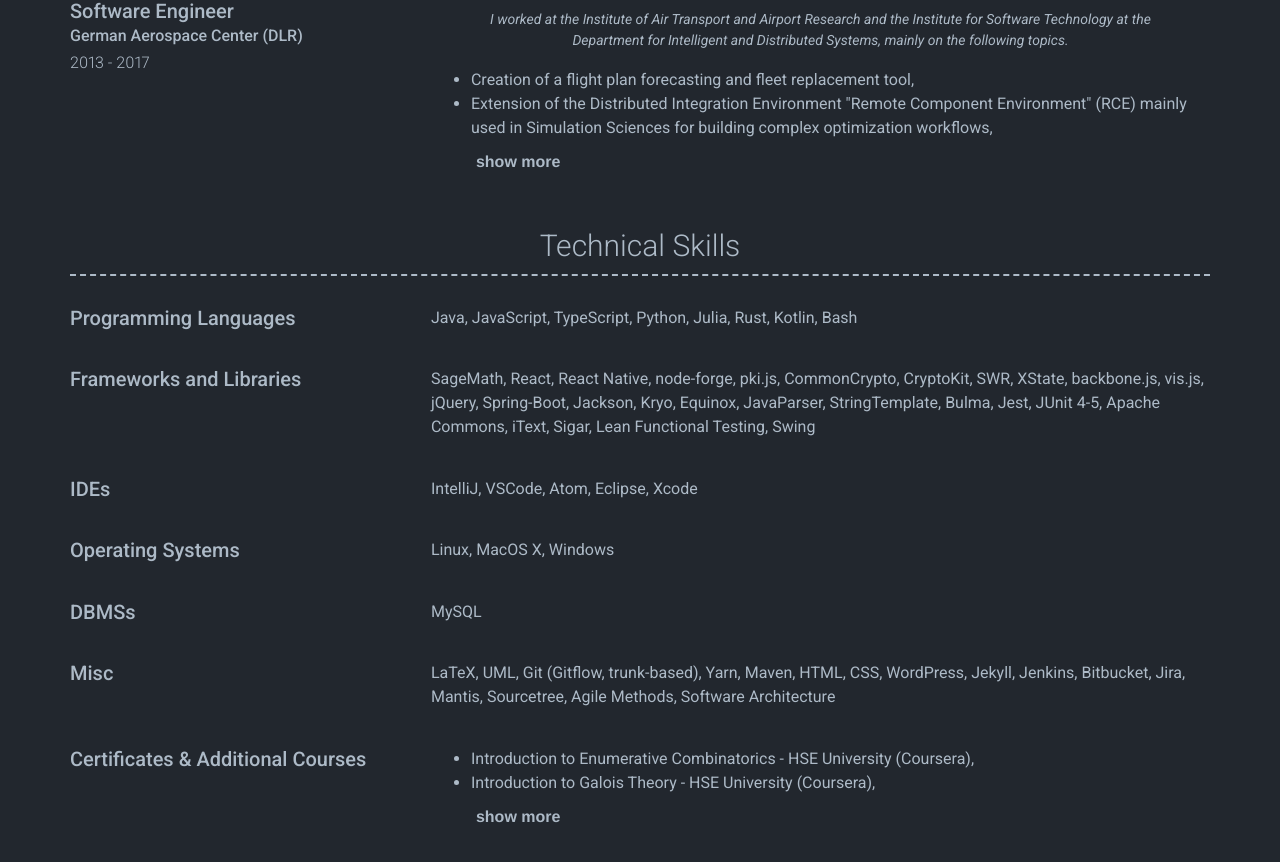
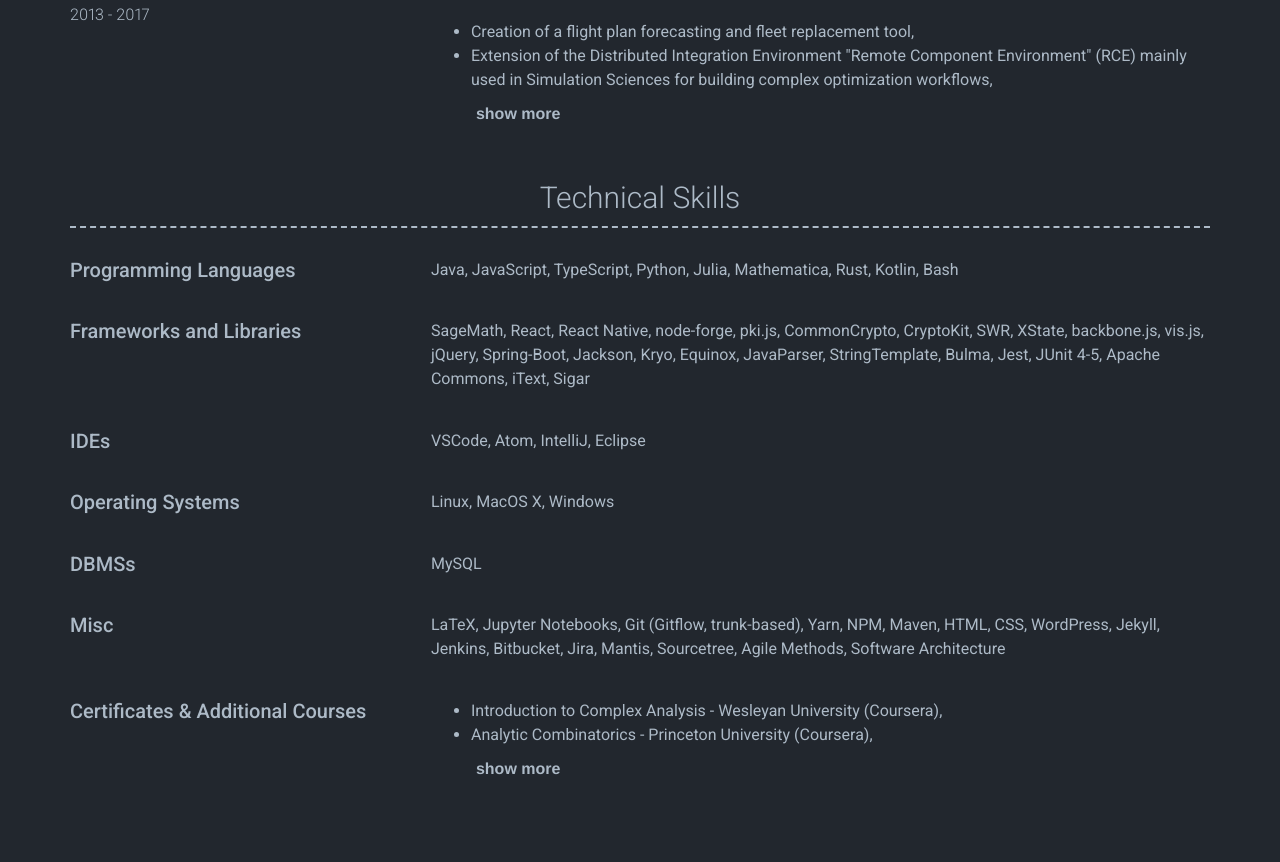
Before and after one commit to pgrepds/pgrepds.github.io, a Jekyll site: the page built from _pages/resume.html, in a window 1280 px wide and 900 px high, scrolled down 1345 px. Shown: the top 862 px of the window. Built offline with Jekyll 4.4.1, drawn with Linux system fonts in a browser that asks for light colours; nearby versions of some CDN libraries; a style sheet for code colours, icons or effects is not loaded; some of the changed text lies outside the part shown.

Commit message:
update cv.yml

```diff
--- a/_data/cv.yml
+++ b/_data/cv.yml
@@ -44,7 +44,7 @@
         <div>
           <input type="checkbox" class="read-more-state" id="position-1" />
           <ul class="read-more-wrap">
-            <li>Development of a mobile application for iOS and Android using React Native. Particularly involved in implementing a hybrid cryptosystem (RSA, AES, PKCS#7) for client-side encryption using node-forge, pki.js and native implementation for iOS and Android,</li>
+            <li>Development of a mobile application for iOS and Android using React Native,</li>
             <li>Supporting the development of a responsive Ecommerce Website using HTML, CSS and JavaScript.</li>
           </ul>
         </div>
@@ -91,17 +91,17 @@
       text-alignment: left
       title: Programming Languages
       description: | # this will include new lines to allow paragraphs
-        Java, JavaScript, TypeScript, Python, Julia, Rust, Kotlin, Bash
+        Java, JavaScript, TypeScript, Python, Julia, Mathematica, Rust, Kotlin, Bash
     - layout: top-left
       text-alignment: left
       title: Frameworks and Libraries
       description: | # this will include new lines to allow paragraphs
-        SageMath, React, React Native, node-forge, pki.js, CommonCrypto, CryptoKit, SWR, XState, backbone.js, vis.js, jQuery, Spring-Boot, Jackson, Kryo, Equinox, JavaParser, StringTemplate, Bulma, Jest, JUnit 4-5, Apache Commons, iText, Sigar, Lean Functional Testing, Swing
+        SageMath, React, React Native, node-forge, pki.js, CommonCrypto, CryptoKit, SWR, XState, backbone.js, vis.js, jQuery, Spring-Boot, Jackson, Kryo, Equinox, JavaParser, StringTemplate, Bulma, Jest, JUnit 4-5, Apache Commons, iText, Sigar
     - layout: top-left
       text-alignment: left
       title: IDEs
       description: | # this will include new lines to allow paragraphs
-        IntelliJ, VSCode, Atom, Eclipse, Xcode
+        VSCode, Atom, IntelliJ, Eclipse
     - layout: top-left
       text-alignment: left
       title: Operating Systems
@@ -117,7 +117,7 @@
       left-margin:
       title: Misc
       description: | # this will include new lines to allow paragraphs
-        LaTeX, UML, Git (Gitflow, trunk-based), Yarn, Maven, HTML, CSS, WordPress, Jekyll, Jenkins, Bitbucket, Jira, Mantis, Sourcetree, Agile Methods, Software Architecture
+        LaTeX, Jupyter Notebooks, Git (Gitflow, trunk-based), Yarn, NPM, Maven, HTML, CSS, WordPress, Jekyll, Jenkins, Bitbucket, Jira, Mantis, Sourcetree, Agile Methods, Software Architecture
     - layout: top-left
       text-alignment: left
       title: Certificates & Additional Courses
@@ -125,11 +125,15 @@
         <div>
           <input type="checkbox" class="read-more-state" id="position-4" />
           <ul class="read-more-wrap">
-            <li>Introduction to Enumerative Combinatorics - HSE University (Coursera),</li>
-            <li>Introduction to Galois Theory - HSE University (Coursera),</li>
+            <li>Introduction to Complex Analysis - Wesleyan University (Coursera),</li>
+            <li>Analytic Combinatorics - Princeton University (Coursera),</li>
+            <li class="read-more-target">Introduction to Enumerative Combinatorics - HSE University (Coursera),</li>
+            <li class="read-more-target">Introduction to Galois Theory - HSE University (Coursera),</li>
             <li class="read-more-target">The Complete React Native + Hooks Course (Udemy),</li>
-            <li class="read-more-target">The Modern JavaScript Bootcamp Course (Udemy).</li>
-            <li class="read-more-target">Certified Tester Foundation Level (CTFL) - German Testing Board e.V.,</li>
+            <li class="read-more-target">The Modern JavaScript Bootcamp Course (Udemy)</li>
+            <li class="read-more-target">Programming in Mathematica (Udemy),</li>
+            <li class="read-more-target">Julia Programming Language - From Zero to Expert (Udemy),</li>
+            <li class="read-more-target">Certified Tester Foundation Level (CTFL) - German Testing Board e.V.</li>
           </ul>
           <label for="position-4" class="read-more-trigger"></label>
         </div>
```
